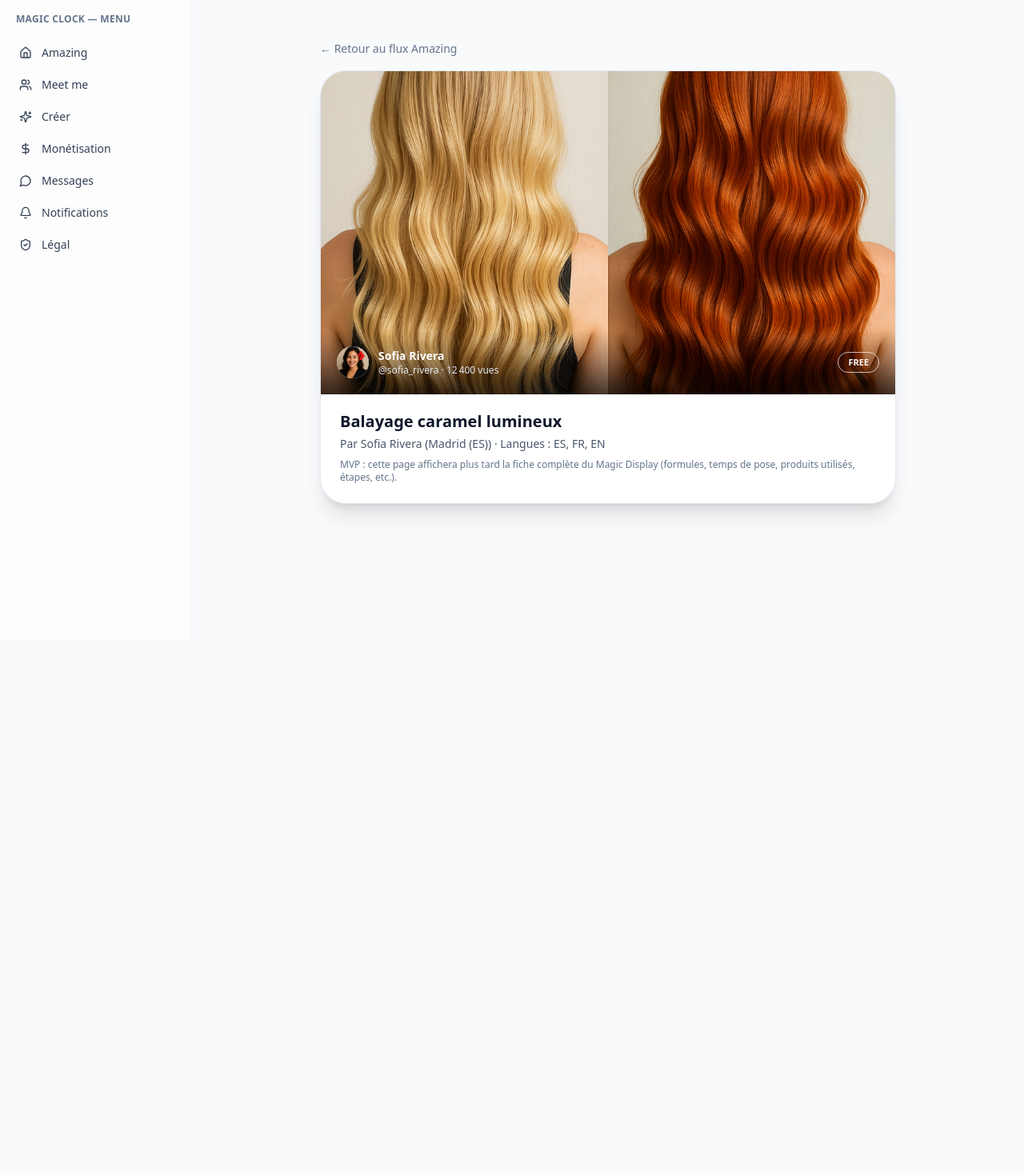
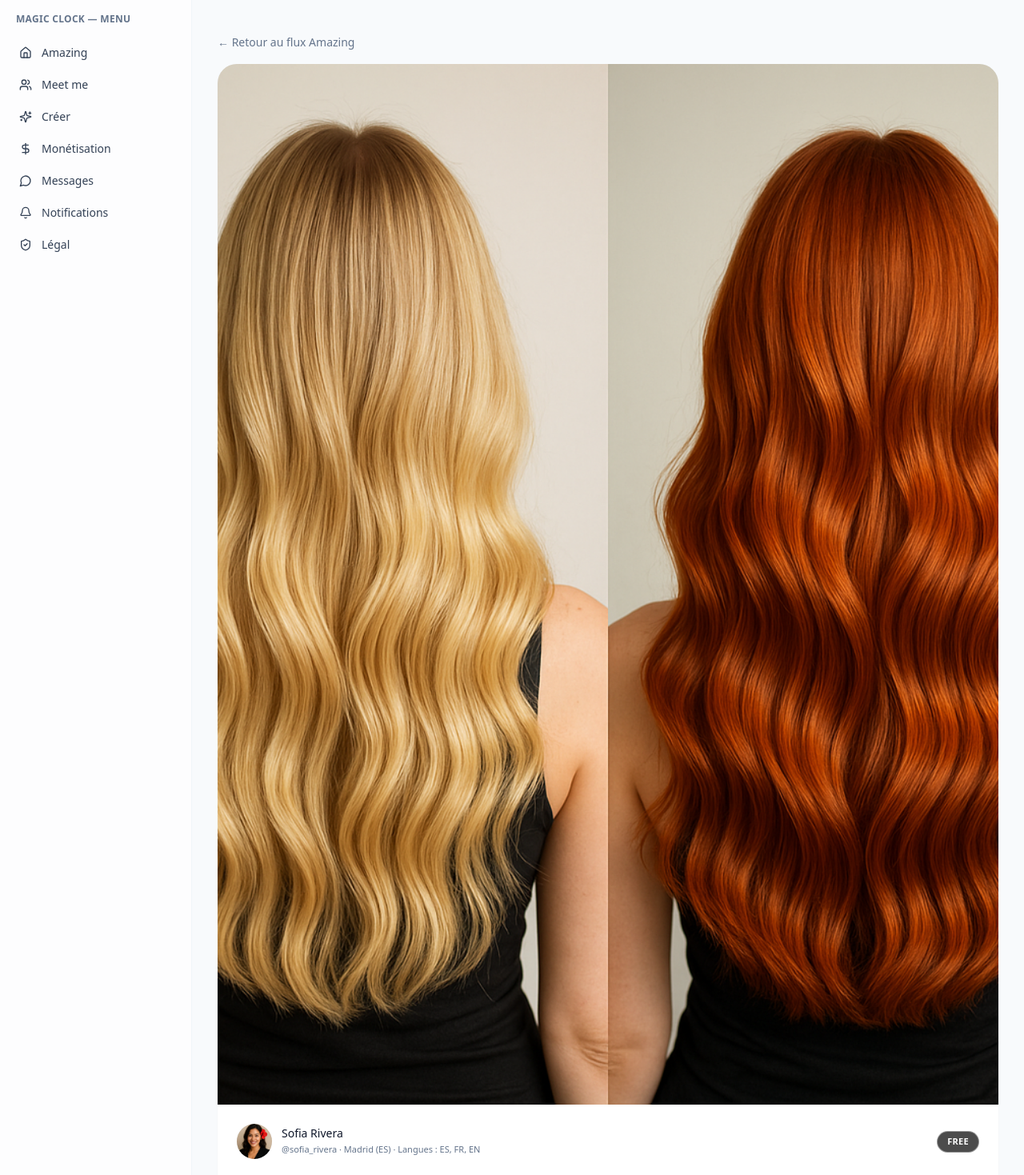
Before and after one commit to welcome-magic-clock/magic-clock-web-mvp, a Next.js app: page /display/1 in a window 1280 px wide. Shown: the top 1469 px of the page at 80% size. Before the commit the page ends 800 px from the top, so only its background shows below. Built offline with nearby package versions, Linux system fonts and the light colour scheme.

Commit message:
Update page.tsx
Fix Display page creator mapping

```diff
--- a/app/display/[id]/page.tsx
+++ b/app/display/[id]/page.tsx
@@ -3,88 +3,109 @@
 import Image from "next/image";
 import Link from "next/link";
 
-import { FEED } from "@/features/amazing/feed";
+import { findContentById } from "@/core/domain/repository";
 import CREATORS from "@/features/meet/creators";
 
 type PageProps = {
-  params: { id: string };
+  params: {
+    id: string;
+  };
 };
 
-export default function DisplayPage({ params }: PageProps) {
-  // On cherche dans FEED l'item qui correspond à l'id de l'URL
-  const item =
-    FEED.find((i) => String(i.id) === String(params.id)) ?? FEED[0];
+export default function MagicDisplayPage({ params }: PageProps) {
+  const item = findContentById(params.id);
 
-  // On retrouve le créateur à partir de son handle (@sofia_rivera, etc.)
+  if (!item) {
+    return (
+      <main className="container max-w-3xl py-8 space-y-4">
+        <p className="text-sm text-slate-600">
+          Ce Magic Clock n&apos;existe pas ou plus.
+        </p>
+        <Link
+          href="/"
+          className="inline-flex items-center text-sm font-medium text-brand-600 hover:underline"
+        >
+          ← Retour au flux Amazing
+        </Link>
+      </main>
+    );
+  }
+
+  // ✅ On récupère le bon créateur à partir de item.user
   const creator = CREATORS.find((c) => c.handle === item.user);
 
+  const creatorName = creator?.name ?? "Créateur inconnu";
+  const creatorHandle = creator?.handle ?? item.user;
+  const creatorCity = creator?.city;
+  const creatorLangs = creator?.langs?.join(", ");
+  const creatorAvatar = creator?.avatar ?? "/images/sample1.jpg";
+
+  const accessLabel =
+    item.access === "FREE"
+      ? "FREE"
+      : item.access === "ABO"
+      ? "Abonnement"
+      : "PPV";
+
   return (
-    <main className="mx-auto max-w-3xl px-4 pb-24 pt-4 sm:px-6 sm:pt-8 sm:pb-28">
+    <main className="container max-w-3xl py-6 pb-24 space-y-4">
       <Link
         href="/"
-        className="text-sm text-slate-500 hover:text-slate-700 inline-flex items-center gap-1"
+        className="inline-flex items-center text-sm text-slate-500 hover:text-slate-700"
       >
         ← Retour au flux Amazing
       </Link>
 
-      <article className="mt-4 overflow-hidden rounded-[32px] bg-white shadow-xl border border-slate-200">
-        {/* Image avant/après en grand */}
-        <div className="relative w-full aspect-[3/4] sm:aspect-[16/9] bg-slate-100">
+      <article className="overflow-hidden rounded-3xl bg-white shadow-sm">
+        {/* Image principale */}
+        <div className="relative aspect-[3/4] w-full bg-slate-100">
           <Image
             src={item.image}
             alt={item.title}
             fill
             className="object-cover"
-            sizes="(max-width: 640px) 100vw, 768px"
           />
+        </div>
 
-          {/* Overlay créateur en bas de l'image */}
-          {creator && (
-            <div className="absolute inset-x-0 bottom-0 p-4 sm:p-5 bg-gradient-to-t from-black/70 via-black/30 to-transparent">
+        <div className="p-5 sm:p-6 space-y-4">
+          {/* Ligne créateur + badge d’accès */}
           <div className="flex items-center justify-between gap-3">
             <div className="flex items-center gap-3">
-                  <div className="relative h-10 w-10 rounded-full overflow-hidden bg-slate-300">
+              <div className="h-11 w-11 overflow-hidden rounded-full bg-slate-200">
                 <Image
-                      src={creator.avatar}
-                      alt={creator.name}
-                      fill
-                      className="object-cover"
-                      sizes="40px"
+                  src={creatorAvatar}
+                  alt={creatorName}
+                  width={44}
+                  height={44}
+                  className="h-full w-full object-cover"
                 />
               </div>
-                  <div>
-                    <p className="text-sm font-semibold text-white">
-                      {creator.name}
-                    </p>
-                    <p className="text-xs text-slate-200">
-                      {creator.handle} ·{" "}
-                      {item.views.toLocaleString("fr-CH")} vues
-                    </p>
+              <div className="text-sm">
+                <div className="font-medium">{creatorName}</div>
+                <div className="text-[11px] text-slate-500">
+                  {creatorHandle}
+                  {creatorCity ? ` · ${creatorCity}` : ""}
+                  {creatorLangs ? ` · Langues : ${creatorLangs}` : ""}
+                </div>
               </div>
             </div>
 
-                <span className="rounded-full border border-white/70 px-3 py-1 text-[11px] font-semibold text-white">
-                  {item.access}
-                </span>
+            <div className="rounded-full border border-white/40 bg-black/70 px-3 py-1 text-[11px] font-semibold uppercase tracking-wide text-white">
+              {accessLabel}
             </div>
           </div>
-          )}
-        </div>
 
-        {/* Détails sous l'image */}
-        <div className="px-5 pb-5 pt-4 sm:px-6 sm:pb-6 sm:pt-5">
-          <h1 className="text-lg font-semibold sm:text-xl">{item.title}</h1>
+          {/* Titre */}
+          <h1 className="text-lg font-semibold sm:text-xl">
+            {item.title}
+          </h1>
 
-          {creator && (
-            <p className="mt-1 text-sm text-slate-600">
-              Par {creator.name} ({creator.city}) · Langues :{" "}
-              {creator.langs.join(", ")}
-            </p>
-          )}
-
-          <p className="mt-2 text-xs text-slate-500">
+          {/* Texte MVP (placeholder) */}
+          <p className="text-sm text-slate-600">
             MVP : cette page affichera plus tard la fiche complète du Magic
-            Display (formules, temps de pose, produits utilisés, étapes, etc.).
+            Display pour ce Magic Clock (formules, temps de pose, produits,
+            étapes, etc.). Pour l&apos;instant, elle sert de page de détail
+            liée au créateur correct.
           </p>
         </div>
       </article>
```
Lines whose indentation alone changed are shown as unchanged.
